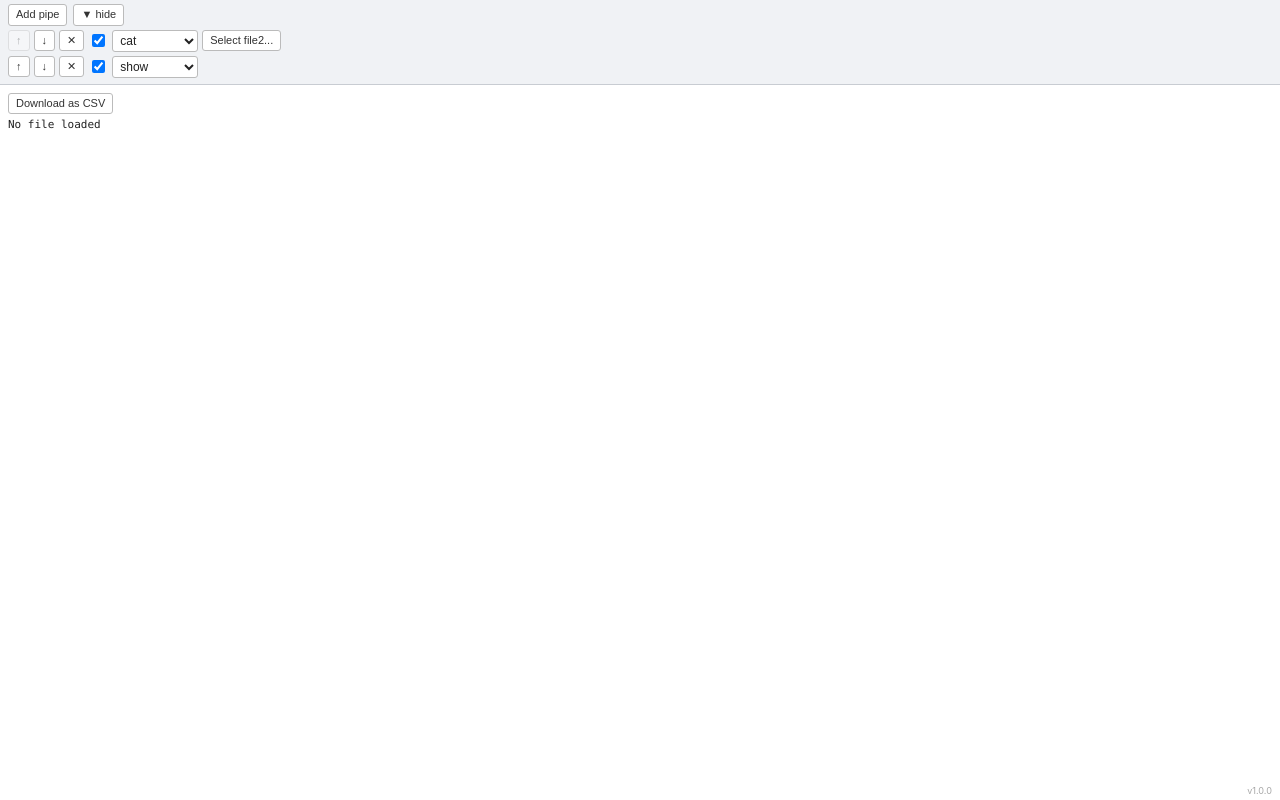
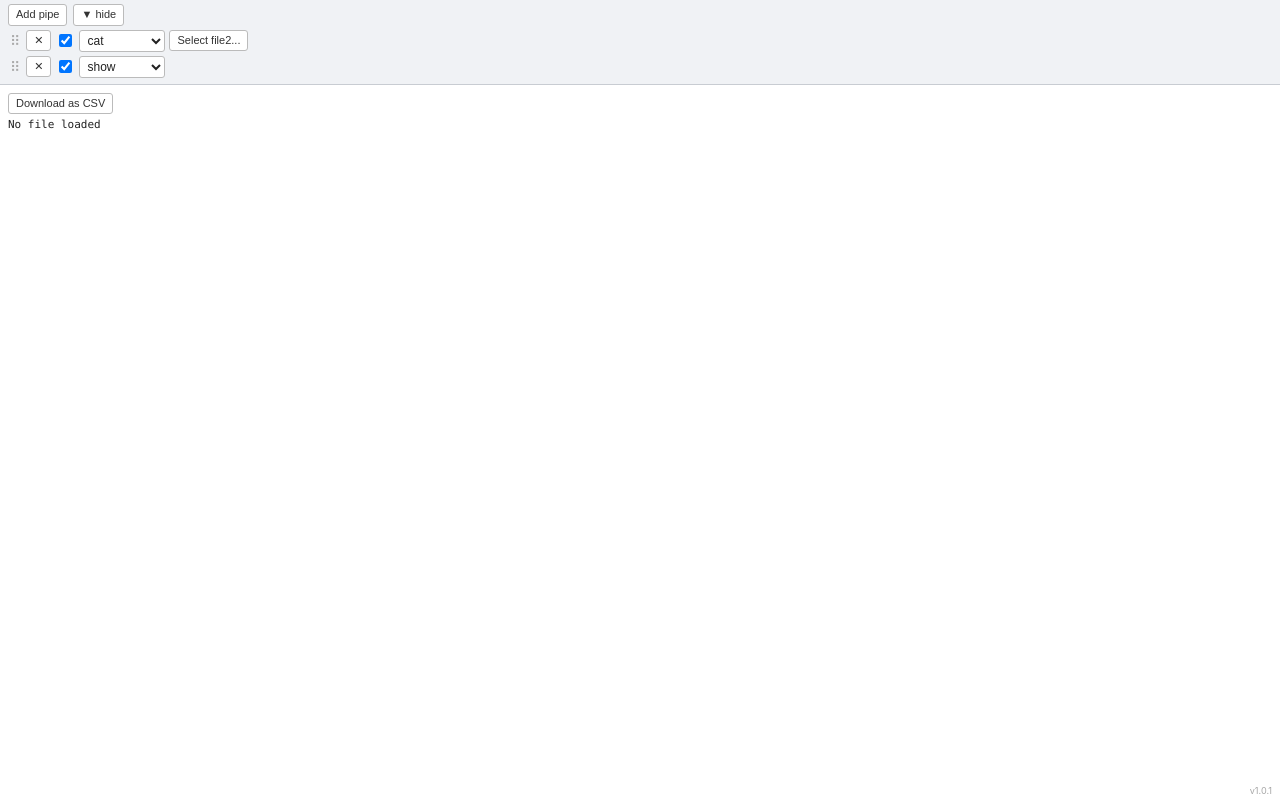
Before and after one commit to pcdv/unlog, a React (Vite) app: page / in a window 1280 px wide. Built offline with nearby package versions, Linux system fonts and the light colour scheme.

Commit message:
Use DnD to reorder filters

```diff
--- a/package.json
+++ b/package.json
@@ -1,13 +1,12 @@
 {
   "name": "unlog",
-  "version": "1.0.0",
+  "version": "1.0.1",
   "private": true,
   "homepage": "http://pcdv.github.io/unlog",
   "type": "module",
   "dependencies": {
     "@reduxjs/toolkit": "^2",
     "dayjs": "^1",
-    "gh-pages": "^6",
     "lodash": "^4",
     "react": "^19",
     "react-dom": "^19",
@@ -17,6 +16,7 @@
     "reselect": "^5"
   },
   "devDependencies": {
+    "gh-pages": "^6",
     "@types/lodash": "^4",
     "@types/react": "^19",
     "@types/react-dom": "^19",
--- a/src/App.css
+++ b/src/App.css
@@ -23,6 +23,32 @@
   padding: 2px 0;
   /* border-top: 1px solid #dde0e8; */
   flex-wrap: wrap;
+}
+
+.pipe-row--dragging {
+  opacity: 0.4;
+}
+
+.pipe-row--droptarget {
+  outline: 2px solid #4a90d9;
+  outline-offset: 1px;
+  border-radius: 3px;
+}
+
+.drag-handle {
+  cursor: grab;
+  padding: 0 2px;
+  color: #aaa;
+  font-size: 14px;
+  user-select: none;
+}
+
+.drag-handle:hover {
+  color: #555;
+}
+
+.drag-handle:active {
+  cursor: grabbing;
 }
 
 /* ── Buttons ─────────────────────────────────────────── */
--- a/src/actions/filterActions.ts
+++ b/src/actions/filterActions.ts
@@ -81,6 +81,13 @@ export function upFilter(index: number) {
 export function downFilter(index: number) {
   return (dispatch: AppDispatch) => {
     dispatch({ type: ACTION.DOWN_FILTER, index })
+    dispatch(updateQuery())
+  }
+}
+
+export function moveFilter(from: number, to: number) {
+  return (dispatch: AppDispatch) => {
+    dispatch({ type: ACTION.MOVE_FILTER, from, to })
     dispatch(updateQuery())
   }
 }
--- a/src/constants/actions.ts
+++ b/src/constants/actions.ts
@@ -8,3 +8,4 @@ export const UPDATE_FILTER = 'UPDATE_FILTER'
 export const DELETE_FILTER = 'DELETE_FILTER'
 export const UP_FILTER = 'UP_FILTER'
 export const DOWN_FILTER = 'DOWN_FILTER'
+export const MOVE_FILTER = 'MOVE_FILTER'
--- a/src/containers/Filters.tsx
+++ b/src/containers/Filters.tsx
@@ -5,7 +5,7 @@ import TextArea from '../components/TextArea'
 import Checkbox from '../components/Checkbox'
 import Select from '../components/Select'
 import {
-  addFilter, updateFilter, deleteFilter, upFilter, downFilter, loadFile,
+  addFilter, updateFilter, deleteFilter, moveFilter, loadFile,
 } from '../actions/filterActions'
 import { getChainedFilters } from '../selectors/result'
 import FileInput from '../forks/react-simple-file-input'
@@ -17,6 +17,31 @@ const Filters: React.FC = () => {
   const dispatch = useDispatch<AppDispatch>()
   const filters = useSelector((state: RootState) => getChainedFilters(state))
   const [folded, setFolded] = useState(false)
+  const [dragIndex, setDragIndex] = useState<number | null>(null)
+  const [dropIndex, setDropIndex] = useState<number | null>(null)
+
+  function handleDragStart(index: number) {
+    setDragIndex(index)
+  }
+
+  function handleDragOver(e: React.DragEvent, index: number) {
+    e.preventDefault()
+    if (dragIndex !== null && dragIndex !== index)
+      setDropIndex(index)
+  }
+
+  function handleDrop(e: React.DragEvent, index: number) {
+    e.preventDefault()
+    if (dragIndex !== null && dragIndex !== index)
+      dispatch(moveFilter(dragIndex, index))
+    setDragIndex(null)
+    setDropIndex(null)
+  }
+
+  function handleDragEnd() {
+    setDragIndex(null)
+    setDropIndex(null)
+  }
 
   return (
     <div className="filters-panel">
@@ -29,18 +54,45 @@ const Filters: React.FC = () => {
           {folded ? `▶ ${filters.length} pipe${filters.length !== 1 ? 's' : ''}` : '▼ hide'}
         </button>
       </div>
-      {!folded && filters.map(filter => getComponentForFilter(filter, dispatch))}
+      {!folded && filters.map(filter => getComponentForFilter(filter, dispatch, {
+        isDragging: dragIndex === filter.index,
+        isDropTarget: dropIndex === filter.index,
+        onDragStart: () => handleDragStart(filter.index),
+        onDragOver: (e) => handleDragOver(e, filter.index),
+        onDrop: (e) => handleDrop(e, filter.index),
+        onDragEnd: handleDragEnd,
+      }))}
     </div>
   )
 }
 
 export default Filters
 
-function getComponentForFilter(filter: ChainedFilter, dispatch: AppDispatch) {
+interface DragProps {
+  isDragging: boolean
+  isDropTarget: boolean
+  onDragStart: () => void
+  onDragOver: (e: React.DragEvent) => void
+  onDrop: (e: React.DragEvent) => void
+  onDragEnd: () => void
+}
+
+function getComponentForFilter(filter: ChainedFilter, dispatch: AppDispatch, drag: DragProps) {
+  const classes = ['pipe-row', drag.isDragging && 'pipe-row--dragging', drag.isDropTarget && 'pipe-row--droptarget'].filter(Boolean).join(' ')
   return (
-    <div key={filter.index} className="pipe-row">
-      <button disabled={filter.index === 0} onClick={() => dispatch(upFilter(filter.index))} title="Move up">↑</button>
-      <button disabled={filter.isLast} onClick={() => dispatch(downFilter(filter.index))} title="Move down">↓</button>
+    <div
+      key={filter.index}
+      className={classes}
+      onDragOver={drag.onDragOver}
+      onDrop={drag.onDrop}
+    >
+      <span
+        className="drag-handle"
+        draggable
+        onDragStart={drag.onDragStart}
+        onDragEnd={drag.onDragEnd}
+        title="Drag to reorder"
+      >⠿</span>
       <button onClick={() => dispatch(deleteFilter(filter.index))} title="Delete">✕</button>
       <EnableFilter filter={filter} dispatch={dispatch} />
       <ChooseType filter={filter} dispatch={dispatch} />
--- a/src/reducers/filters.ts
+++ b/src/reducers/filters.ts
@@ -7,6 +7,7 @@ interface UpdateFilterAction { type: typeof ACTION.UPDATE_FILTER; index: number;
 interface UpFilterAction { type: typeof ACTION.UP_FILTER; index: number }
 interface DownFilterAction { type: typeof ACTION.DOWN_FILTER; index: number }
 interface DeleteFilterAction { type: typeof ACTION.DELETE_FILTER; index: number }
+interface MoveFilterAction { type: typeof ACTION.MOVE_FILTER; from: number; to: number }
 
 type FiltersAction =
   | SetFiltersAction
@@ -15,6 +16,7 @@ type FiltersAction =
   | UpFilterAction
   | DownFilterAction
   | DeleteFilterAction
+  | MoveFilterAction
 
 const initialState: Filter[] = [
   { type: 'cat', enabled: true },
@@ -52,6 +54,13 @@ export default function filters(state: Filter[] = initialState, action: FiltersA
         ...state.slice(action.index + 2),
       ]
 
+    case ACTION.MOVE_FILTER: {
+      const next = [...state]
+      const [item] = next.splice(action.from, 1)
+      next.splice(action.to, 0, item)
+      return next
+    }
+
     case ACTION.DELETE_FILTER:
       if (action.index >= 0 && action.index < state.length)
         return [...state.slice(0, action.index), ...state.slice(action.index + 1)]
```
